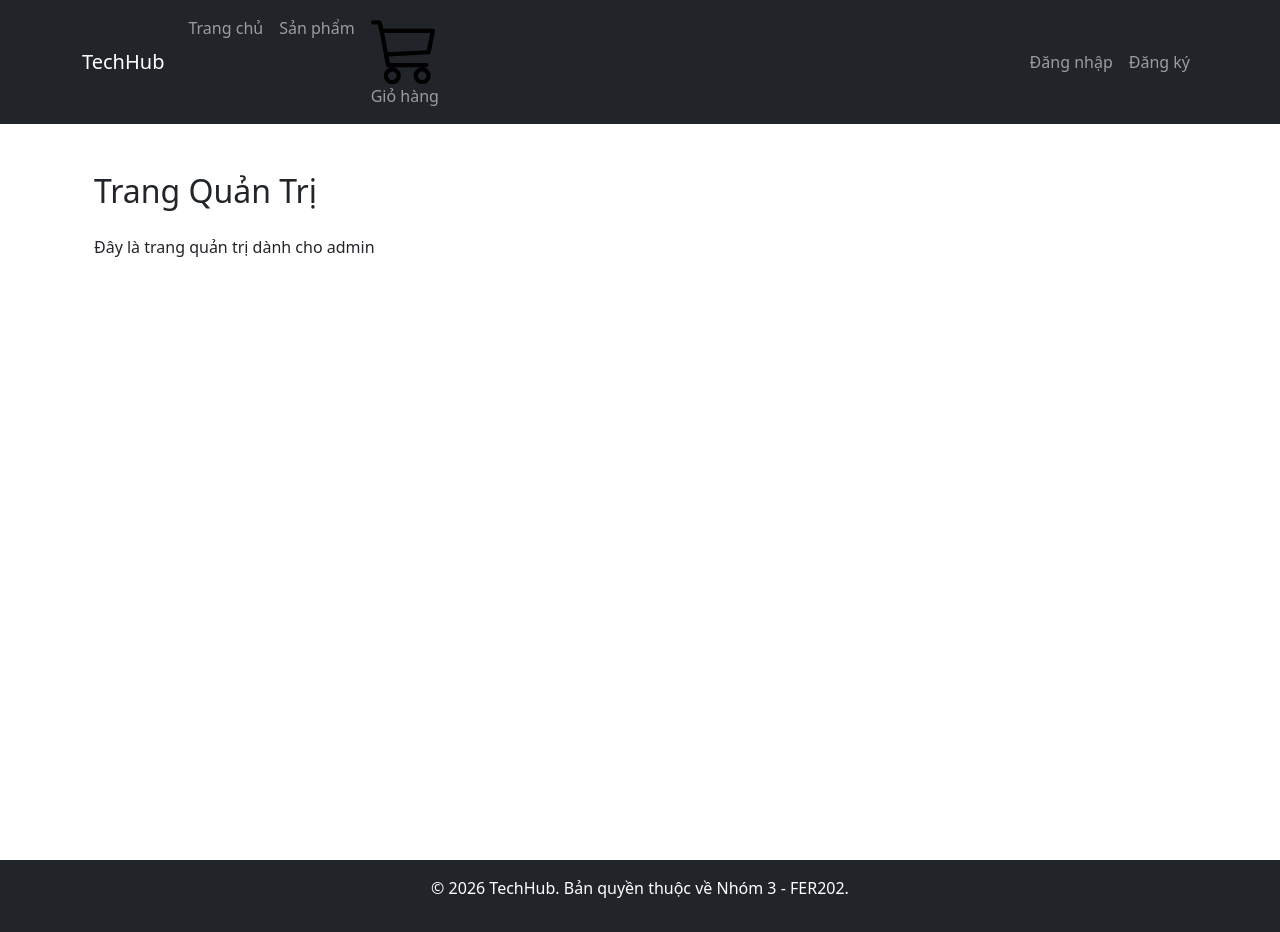
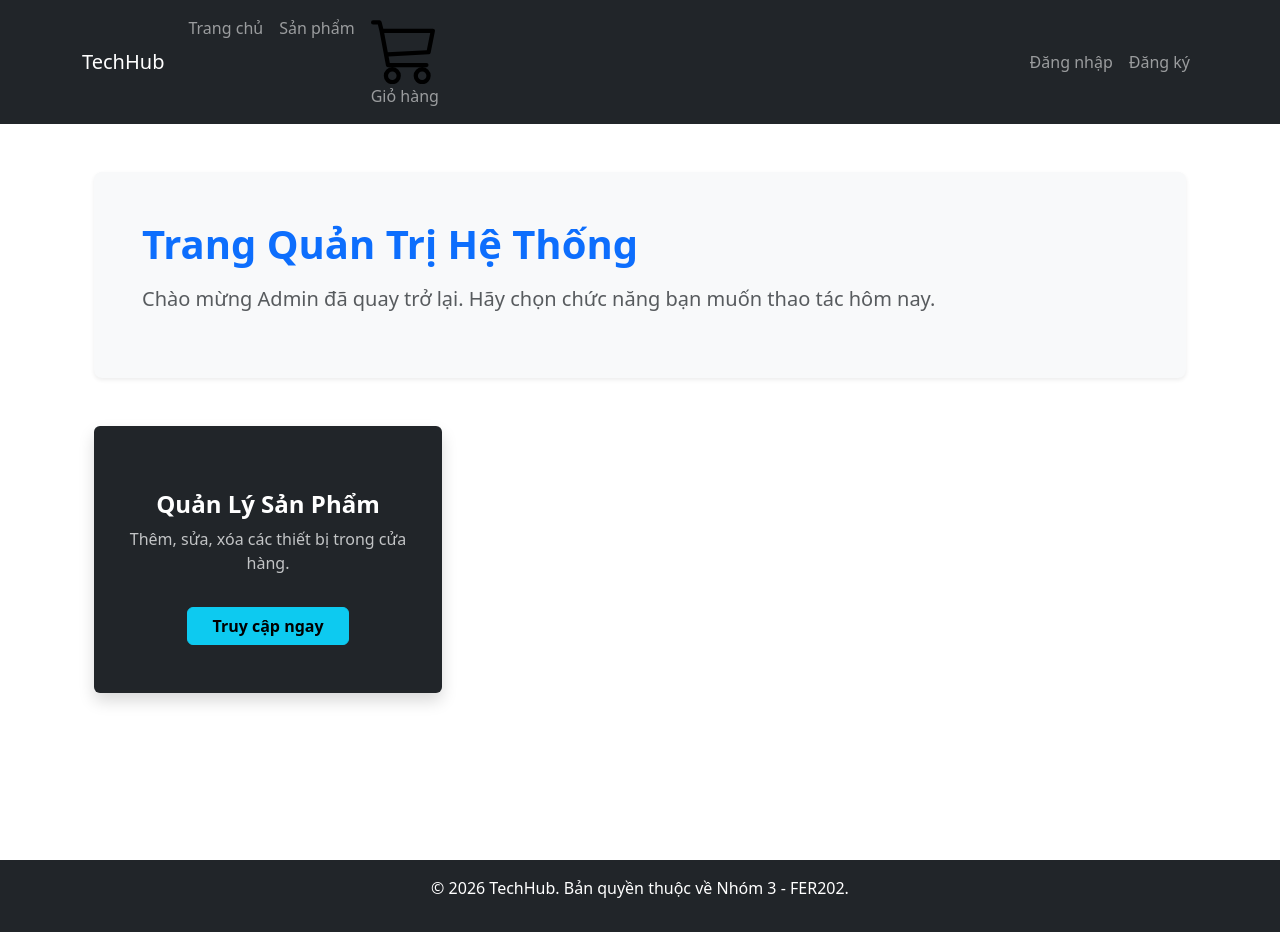
Before and after one commit to nguyenlece191110-pixel/SP26_FER202_GROUP_3, a React (Create React App) app: page /admin in a window 1280 px wide. Built offline with nearby package versions, Linux system fonts and the light colour scheme.

Commit message:
Hoàn thiện Admin: Đổi sang JSX, tối ưu App.js và thêm db.json

```diff
--- a/src/App.js
+++ b/src/App.js
@@ -1,16 +1,11 @@
 import React, { Suspense, lazy } from 'react';
 import { BrowserRouter as Router, Routes, Route } from 'react-router-dom';
 import { Container } from 'react-bootstrap';
-
 
 import { AuthProvider } from './AuthContext';
 import { CartProvider } from './contexts/CartContext';
 import Header from './components/Header';
 import Footer from './components/Footer';
-
-import AdminDashboard from './pages/AdminDashboard';
-import ManageProductsPage from './pages/ManageProductsPage';
-
 
 const Home = lazy(() => import('./pages/Home'));
 const Login = lazy(() => import('./pages/Login'));
@@ -19,7 +14,9 @@ const Shop = lazy(() => import('./pages/Shop'));
 const Cart = lazy(() => import('./pages/Cart'));
 const Checkout = lazy(() => import('./pages/Checkout'));
 const ProductDetail = lazy(() => import('./pages/ProductDetail'));
+
 const Admin = lazy(() => import('./pages/Admin'));
+const ManageProductsPage = lazy(() => import('./pages/ManageProductsPage'));
 
 function App() {
   return (
@@ -28,13 +25,9 @@ function App() {
         <AuthProvider>
           <Header />
 
-
           <Container className="mt-4" style={{ minHeight: '80vh' }}>
-
-
             <Suspense fallback={<div className="text-center mt-5 font-italic">Đang tải dữ liệu TechHub...</div>}>
               <Routes>
-
                 <Route path="/" element={<Home />} />
                 <Route path="/login" element={<Login />} />
                 <Route path="/register" element={<Register />} />
@@ -43,17 +36,16 @@ function App() {
                 <Route path="/cart" element={<Cart />} />
                 <Route path="/checkout" element={<Checkout />} />
 
+                <Route path="/admin" element={<Admin />} />
+                <Route path="/admin/products" element={<ManageProductsPage />} />
 
-                <Route path="/admin" element={<Admin />} />
-
-
-                <Route path="*" element={<div className="text-center mt-5"><h3>404 - Không tìm thấy trang này!</h3></div>} />
-
-                <Route path="/admin" element={<AdminDashboard />} />
-                <Route path="/admin/products" element={<ManageProductsPage />} />
+                <Route path="*" element={
+                  <div className="text-center mt-5">
+                    <h3>404 - Không tìm thấy trang này!</h3>
+                  </div>
+                } />
               </Routes>
             </Suspense>
-
           </Container>
 
           <Footer />
--- a/src/pages/Admin.jsx
+++ b/src/pages/Admin.jsx
@@ -1,11 +1,30 @@
 import React from 'react';
-import { Container } from 'react-bootstrap';
+import { Link } from 'react-router-dom';
 
-export default function Admin() {
+const Admin = () => {
     return (
-        <Container className="mt-5">
-            <h2 className="mb-4">Trang Quản Trị</h2>
-            <p>Đây là trang quản trị dành cho admin</p>
-        </Container>
+        <div className="container mt-5">
+            <div className="bg-light p-5 rounded-3 shadow-sm mb-5">
+                <h1 className="fw-bold text-primary mb-3">Trang Quản Trị Hệ Thống</h1>
+                <p className="lead text-muted">Chào mừng Admin đã quay trở lại. Hãy chọn chức năng bạn muốn thao tác hôm nay.</p>
+            </div>
+
+            <div className="row g-4">
+                <div className="col-md-4">
+                    <div className="card text-white bg-dark h-100 shadow border-0">
+                        <div className="card-body d-flex flex-column align-items-center justify-content-center py-5">
+                            <i className="bi bi-laptop display-1 mb-3 text-info"></i>
+                            <h4 className="card-title fw-bold">Quản Lý Sản Phẩm</h4>
+                            <p className="text-center text-light opacity-75">Thêm, sửa, xóa các thiết bị trong cửa hàng.</p>
+                            <Link to="/admin/products" className="btn btn-info mt-3 fw-bold px-4">
+                                Truy cập ngay
+                            </Link>
+                        </div>
+                    </div>
+                </div>
+            </div>
+        </div>
     );
-}
+};
+
+export default Admin;
--- a/src/pages/AdminDashboard.jsx
+++ /dev/null
@@ -1,30 +0,0 @@
-import React from 'react';
-import { Link } from 'react-router-dom';
-
-const AdminDashboard = () => {
-    return (
-        <div className="container mt-5">
-            <div className="bg-light p-5 rounded-3 shadow-sm mb-5">
-                <h1 className="fw-bold text-primary mb-3">Trang Quản Trị Hệ Thống</h1>
-                <p className="lead text-muted">Chào mừng Admin đã quay trở lại. Hãy chọn chức năng bạn muốn thao tác hôm nay.</p>
-            </div>
-
-            <div className="row g-4">
-                <div className="col-md-4">
-                    <div className="card text-white bg-dark h-100 shadow border-0 hover-effect">
-                        <div className="card-body d-flex flex-column align-items-center justify-content-center py-5">
-                            <i className="bi bi-laptop display-1 mb-3 text-info"></i>
-                            <h4 className="card-title fw-bold">Quản Lý Sản Phẩm</h4>
-                            <p className="text-center text-light opacity-75">Thêm, sửa, xóa các thiết bị trong cửa hàng.</p>
-                            <Link to="/admin/products" className="btn btn-info mt-3 fw-bold px-4">
-                                Truy cập ngay
-                            </Link>
-                        </div>
-                    </div>
-                </div>
-            </div>
-        </div>
-    );
-};
-
-export default AdminDashboard;
```
Also changed, not shown: api/db.json (added, +19 -0 lines).
